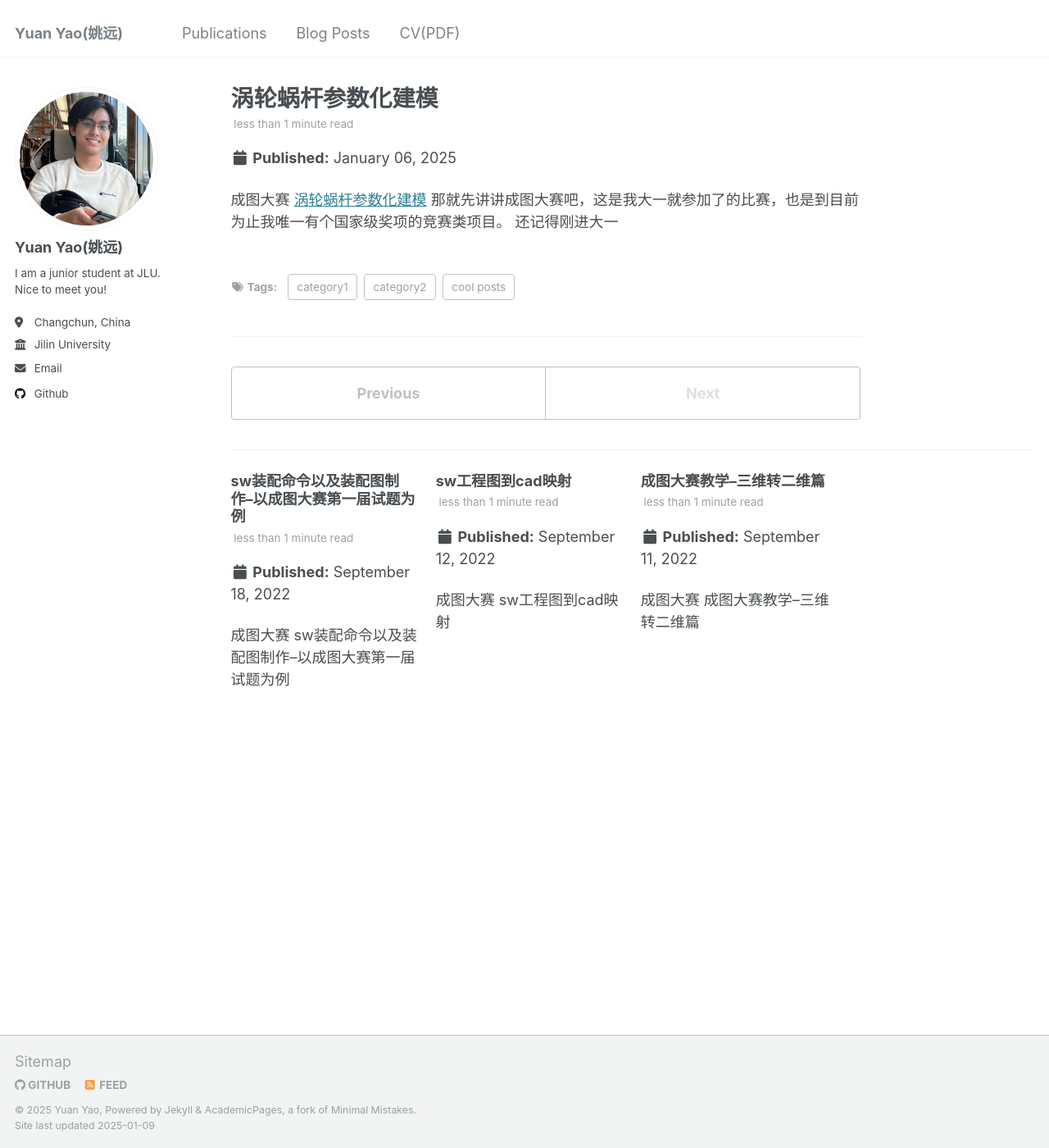
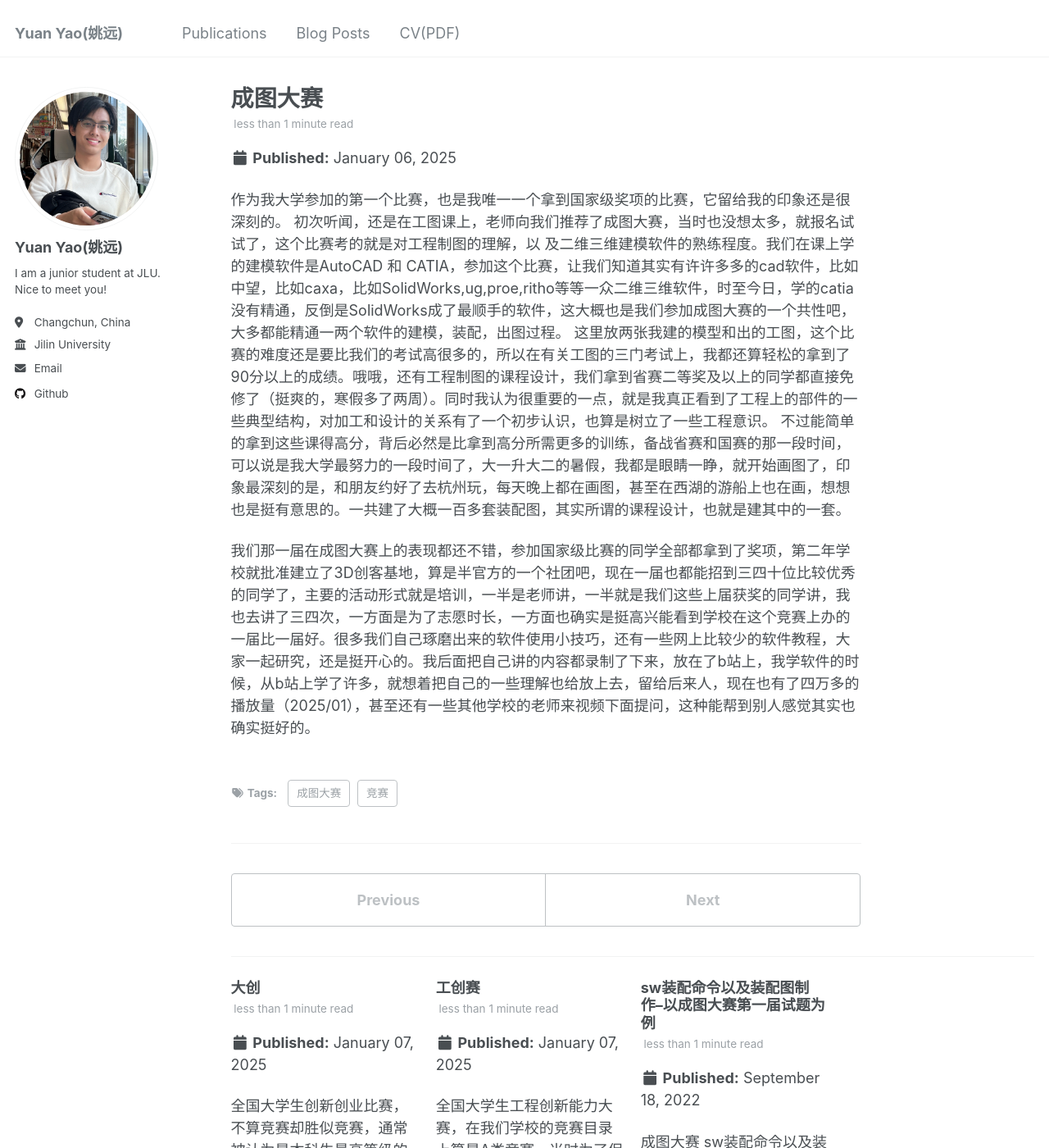
Before and after one commit to YuanYao-git/YuanYao-git.github.io, a Jekyll site: the page built from _posts/2025-01-06-post-1.md, in a window 1280 px wide and 1400 px high. Shown: the whole window at 82% size. Built offline with Jekyll 4.4.1, drawn with Linux system fonts in a browser that asks for light colours; some of the changed text lies outside the part shown.

Commit message:
about me 和 posts修改

```diff
--- a/_posts/2022-09-11-post-1.md
+++ /dev/null
@@ -1,12 +0,0 @@
----
-title: '成图大赛教学--三维转二维篇'
-date: 2022-09-11
-permalink: /posts/2022/09/blog-post-1/
-tags:
-  - cool posts
-  - category1
-  - category2
----
-
- 成图大赛
-[成图大赛教学--三维转二维篇](https://www.bilibili.com/video/BV1od4y1377S/?share_source=copy_web&vd_source=644570e64e54b0ae94d7ca4ed379eaaf)
--- a/_posts/2022-09-12-post-2.md
+++ /dev/null
@@ -1,12 +0,0 @@
----
-title: 'sw工程图到cad映射'
-date: 2022-09-12
-permalink: /posts/2022/09/post/2
-tags:
-  - cool posts
-  - category1
-  - category2
----
-
-成图大赛
-[sw工程图到cad映射](https://www.bilibili.com/video/BV1wa411g73G?t=1.3)
--- a/_posts/2025-01-06-post-1.md
+++ b/_posts/2025-01-06-post-1.md
@@ -1,14 +1,16 @@
 ---
-title: '涡轮蜗杆参数化建模'
+title: '成图大赛'
 date: 2025-01-06
 permalink: /posts/2025/01/post/1
 tags:
-  - cool posts
-  - category1
-  - category2
+  - 竞赛
+  - 成图大赛
 ---
 
- 成图大赛
-[涡轮蜗杆参数化建模](https://www.bilibili.com/video/BV1te411j7xb/?share_source=copy_web&vd_source=644570e64e54b0ae94d7ca4ed379eaaf)
-那就先讲讲成图大赛吧，这是我大一就参加了的比赛，也是到目前为止我唯一有个国家级奖项的竞赛类项目。
-还记得刚进大一
+ 作为我大学参加的第一个比赛，也是我唯一一个拿到国家级奖项的比赛，它留给我的印象还是很深刻的。
+初次听闻，还是在工图课上，老师向我们推荐了成图大赛，当时也没想太多，就报名试试了，这个比赛考的就是对工程制图的理解，以
+及二维三维建模软件的熟练程度。我们在课上学的建模软件是AutoCAD 和 CATIA，参加这个比赛，让我们知道其实有许许多多的cad软件，比如中望，比如caxa，比如SolidWorks,ug,proe,ritho等等一众二维三维软件，时至今日，学的catia没有精通，反倒是SolidWorks成了最顺手的软件，这大概也是我们参加成图大赛的一个共性吧，大多都能精通一两个软件的建模，装配，出图过程。
+这里放两张我建的模型和出的工图，这个比赛的难度还是要比我们的考试高很多的，所以在有关工图的三门考试上，我都还算轻松的拿到了90分以上的成绩。哦哦，还有工程制图的课程设计，我们拿到省赛二等奖及以上的同学都直接免修了（挺爽的，寒假多了两周）。同时我认为很重要的一点，就是我真正看到了工程上的部件的一些典型结构，对加工和设计的关系有了一个初步认识，也算是树立了一些工程意识。
+不过能简单的拿到这些课得高分，背后必然是比拿到高分所需更多的训练，备战省赛和国赛的那一段时间，可以说是我大学最努力的一段时间了，大一升大二的暑假，我都是眼睛一睁，就开始画图了，印象最深刻的是，和朋友约好了去杭州玩，每天晚上都在画图，甚至在西湖的游船上也在画，想想也是挺有意思的。一共建了大概一百多套装配图，其实所谓的课程设计，也就是建其中的一套。
+
+我们那一届在成图大赛上的表现都还不错，参加国家级比赛的同学全部都拿到了奖项，第二年学校就批准建立了3D创客基地，算是半官方的一个社团吧，现在一届也都能招到三四十位比较优秀的同学了，主要的活动形式就是培训，一半是老师讲，一半就是我们这些上届获奖的同学讲，我也去讲了三四次，一方面是为了志愿时长，一方面也确实是挺高兴能看到学校在这个竞赛上办的一届比一届好。很多我们自己琢磨出来的软件使用小技巧，还有一些网上比较少的软件教程，大家一起研究，还是挺开心的。我后面把自己讲的内容都录制了下来，放在了b站上，我学软件的时候，从b站上学了许多，就想着把自己的一些理解也给放上去，留给后来人，现在也有了四万多的播放量（2025/01），甚至还有一些其他学校的老师来视频下面提问，这种能帮到别人感觉其实也确实挺好的。
--- /dev/null
+++ b/_posts/2025-01-07-post-2.md
@@ -0,0 +1,11 @@
+---
+title: '工创赛'
+date: 2025-01-07
+permalink: /posts/2025/01/post-2/
+tags:
+  - 竞赛
+  - 工创赛
+---
+
+ 全国大学生工程创新能力大赛，在我们学校的竞赛目录上算是A类竞赛，当时为了保研加分，就在大二时报了名，这个竞赛是由工程训练A这门课的老师来指导的。所谓工程训练，也就是进厂了，我们能实际动手加工一些零件。这门课的大作业是开放性加工，我知道很多院校都是加工小锤子，我们的这个作业是推荐我们和比赛结合起来做的， 这个比赛的要求是用机械结构做出一个带有自动转向功能的小车，要求能按照特定的路线行驶。 我们结合了网上的一些资料，设计了一个三级减速，用凸轮机构转向的小车， 因为先前的成图大赛经历，画图和机械设计的任务基本是我一个人完成的，都说干非标设计锻炼人，没想到这么麻烦，光是标准件，就有一百多件，一个个选型，当时还没有学机械设计和机械精度，我们做的东西又有些类似于玩具，尺寸限制的很紧，主要材料是亚克力板，强度什么的和学的金属完全不一样，举一个例子，我们的设计中，用的是10mm的光轴，在这个大小下，齿轮和轴的连接完全没办法像传统设计一样用键连接，因为国标中没有这个尺寸的键和键槽，同时我们也没办法用阶梯轴来定位，因为尺寸的变化会产生应力集中，进一步削减本就很细的轴的强度和刚度。 最后在查阅相关资料后总算是找到了shf系列的紧固件，通过在齿轮上开孔的方式用螺纹完成了轴和齿轮的连接。
+实际设计和加工中的问题更是不计其数，加工误差啦，干涉啦，遇到了不知道多少次， 不过还好，我们总算是在校赛前完成了小车的装配和试运行。这时候面临了另外一个挑战，因为疫情的原因比赛延期到了第二学期，那个时候我已经出发去日本做交换生了，我们只能临时换了组长，后面的故事我就是听说了，校赛顺利通过后因为省赛题目的要求不同需要重新设计一辆小车，然后我们组的车在试跑的时候都没问题，省赛当天跑着跑着冒烟了，没跑完比赛，就只能带着遗憾止步省赛了，最后拿了省赛一等奖，并且他们把我的名字放在了第二位而不是之前说好的最后一位，还是让我有些开心，又有些意外的。
--- /dev/null
+++ b/_posts/2025-01-07-post-3.md
@@ -0,0 +1,12 @@
+---
+title: '大创'
+date: 2025-01-07
+permalink: /posts/2025/01/post/3
+tags:
+  - 竞赛
+  - 大创
+---
+全国大学生创新创业比赛，不算竞赛却胜似竞赛，通常被认为是本科生最高等级的赛事之一，有些可惜的是和工创赛一样，我作为组织者，我却没能全程参加，不过这次的队友很给力，我们团队中五个人，全部是专业成绩前百分之5，谁拎出来都能独当一面。我们最后拿到了这项赛事的最高荣誉：国家级优秀结题，当然这也离不开我们指导老师和师兄的努力。
+这个项目在我大二一开学就联系老师慢慢开始做了，前前后后有将近两年的时间，我参与的是第一年的设想提出和初步验证阶段。我们要做的是一个工作在超声频率下的振动发生器，利用振动来辅助机械测试中常用的划痕测试。所以我得工作呢，就集中在这个结构的设计，制作和初步测试中。
+震动器的发生源是网上直接买的超声换能器，在电极上加上电压就能产生机械振动，我们要做的，我们要设计的就是把这个圆圆的超声换能器给稳定地固定住，能让振动传递到样品上，并且要和之后要使用的划痕仪器相兼容。
+夹紧这方面，在咨询了我的工图老师之后（成图大赛之后就和老师一直关系不错），我选用了V型槽和螺纹顶紧的方式，为了给样品找平，我们在换能器的零振幅平面又加了环形的槽来微调，最后是一个双头螺柱来连接换能器和载物台。在实物加工出来以后，我们做了一些基本的振幅测试，然后我写了一篇实用新型专利，虽然是篇实用新型，但也是算是我第一篇学术写作了。
--- a/assets/css/collapse.css
+++ b/assets/css/collapse.css
@@ -13,5 +13,5 @@
 }
 .container .content {
     display: none;
-    padding : 5px;
+    padding : 15px;
 }
```
Also changed, not shown: _pages/about.md (+13 -2 lines), images/manifest.json (deleted), 3 other files.
